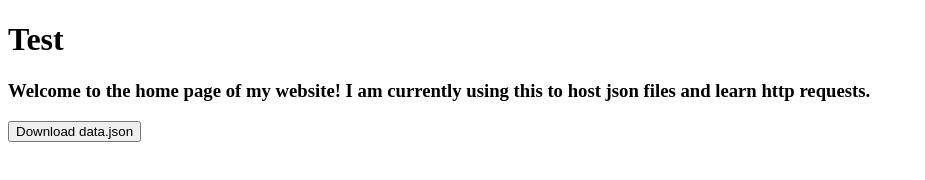
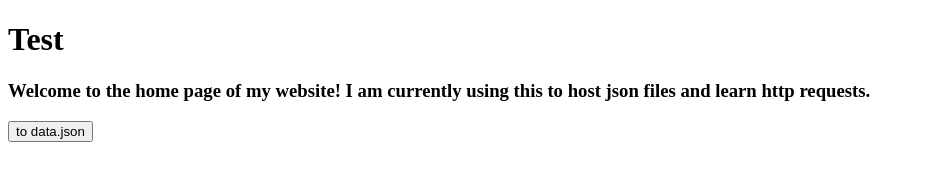
Before and after one commit to KitCatLoaf/nssOS, a plain HTML site: page index.html in a window 1280 px wide. Shown: the whole page, without its empty margins (0-925 px from the left). Drawn offline with Linux system fonts and the light colour scheme.

Commit message:
Update index.html

```diff
--- a/index.html
+++ b/index.html
@@ -9,6 +9,6 @@
     <main>
       <h1>Test</h1>
       <h3>Welcome to the home page of my website! I am currently using this to host json files and learn http requests.</h3>
-      <button onclick="window.location.href='https://kitcatloaf.github.io/nssos/data.json'">Download data.json</button>
+      <button onclick="window.location.href='https://kitcatloaf.github.io/nssOS/data.json'">to data.json</button>
   </body>
 </html>
```
